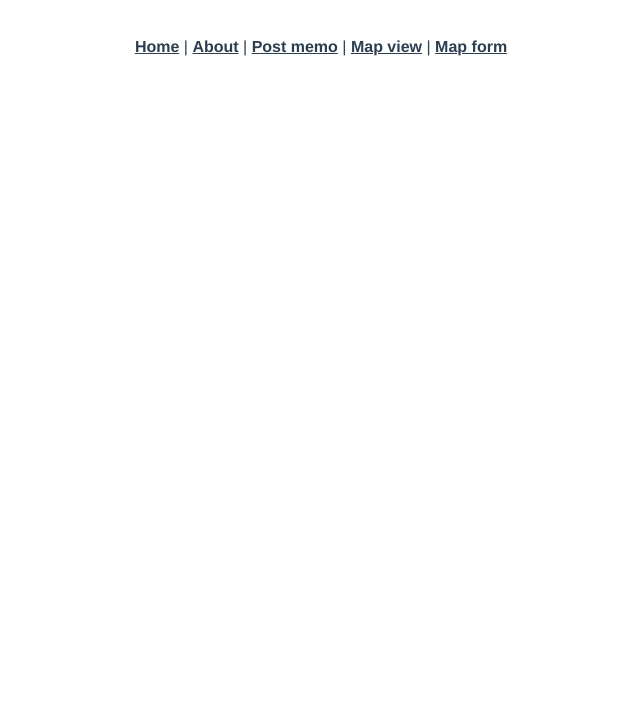
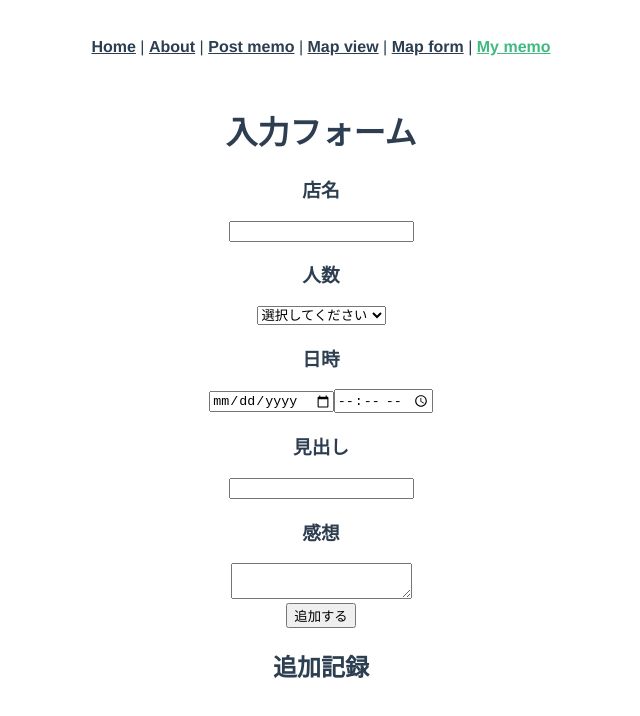
Before and after one commit to webex20-team-2/team-original-app, a Vue app: page /my-memo in a window 1280 px wide. Shown: the top 716 px of the page, without its empty margins (319-959 px from the left). Built offline with nearby package versions, Linux system fonts and the light colour scheme.

Commit message:
ローカルストレージを削除途中2

```diff
--- a/src/App.vue
+++ b/src/App.vue
@@ -4,7 +4,8 @@
     <router-link to="/about">About</router-link> |
     <router-link to="/post-memo">Post memo</router-link> |
     <router-link to="/map-view">Map view</router-link> |
-    <router-link to="/map-form">Map form</router-link>
+    <router-link to="/map-form">Map form</router-link> |
+    <router-link to="/my-memo">My memo</router-link>
   </nav>
   <router-view />
 </template>
--- a/src/router/index.js
+++ b/src/router/index.js
@@ -3,6 +3,7 @@ import HomeView from "../views/HomeView.vue"
 import PostMemo from "@/views/PostMemo.vue"
 import MapView from "@/views/MapView.vue"
 import MapForm from "@/views/MapForm.vue"
+import MyMemo from "@/views/MyMemo.vue"
 
 const routes = [
   {
@@ -34,6 +35,11 @@ const routes = [
     name: "mapForm",
     component: MapForm,
   },
+  {
+    path: "/my-memo",
+    name: "myMemo",
+    component: MyMemo,
+  },
 ]
 
 const router = createRouter({
--- /dev/null
+++ b/src/views/MyMemo.vue
@@ -0,0 +1,102 @@
+<template>
+  <div class="PostForm">
+    <h1 class="PostForm-title">入力フォーム</h1>
+    <div class="Form-detail">
+      <div class="category-parts">
+        <div class="Form-place">
+          <h3 class="Place-title">店名</h3>
+          <input class="shopnamebox" type="text" v-model="shopname" />
+        </div>
+      </div>
+      <div class="Form-member">
+        <h3 class="Member-title">人数</h3>
+        <select class="Category-select" v-model="membernumber">
+          <option value hidden="hidden" class="option-word">
+            選択してください
+          </option>
+          <option value="1人">1人</option>
+          <option value="2人">2人</option>
+          <option value="3人">3人</option>
+          <option value="4人">4人</option>
+          <option value="5人">5人</option>
+          <option value="その他">その他</option>
+        </select>
+      </div>
+      <div class="Form-date">
+        <h3 class="Date-title">日時</h3>
+        <div class="date-flex">
+          <input type="date" class="input-size" v-model="hiniti" /><input
+            type="time"
+            class="input-size right-time"
+            v-model="zikan"
+          />
+        </div>
+      </div>
+    </div>
+    <div class="Form-title">
+      <h3 class="Title-title">見出し</h3>
+      <input type="text" class="block-title" v-model="shorttitle" />
+    </div>
+    <div class="Form-text">
+      <h3 class="Text-title">感想</h3>
+      <textarea type="text" class="block-title" v-model="kansou"></textarea>
+    </div>
+    <button class="Form-button" v-on:click="touroku">追加する</button>
+  </div>
+  <section>
+    <h2>追加記録</h2>
+    <div v-if="logs.length > 0">
+      <div v-for="(log, index) in logs" v-bind:key="index">
+        <div>店名: {{ log.place }}</div>
+        <div>人数: {{ log.member }}</div>
+        <div>日時: {{ log.day }} {{ log.time }}</div>
+        <div>見出し: {{ log.midasi }}</div>
+        <div>感想: {{ log.thoughts }}</div>
+        <button v-on:click="deleteMemo(index)" class="memo__delete">
+          削除
+        </button>
+      </div>
+    </div>
+  </section>
+</template>
+
+<script>
+export default {
+  data() {
+    return {
+      logs: [],
+      shopname: "",
+      membernumber: "",
+      hiniti: "",
+      zikan: "",
+      shorttitle: "",
+      kansou: "",
+    }
+  },
+  mounted() {
+    this.logs = JSON.parse(localStorage.getItem("logs")) || []
+  },
+  methods: {
+    touroku() {
+      this.logs.push({
+        place: this.shopname,
+        member: this.membernumber,
+        day: this.hiniti,
+        time: this.zikan,
+        midasi: this.shorttitle,
+        thoughts: this.kansou,
+      })
+      this.set()
+    },
+    set() {
+      localStorage.setItem("logs", JSON.stringify(this.logs))
+    },
+    deleteMemo(index) {
+      this.logs.splice(index, 1)
+      localStorage.removeItem("logs")
+    },
+  },
+}
+</script>
+
+<style lang="scss" scoped></style>
```
